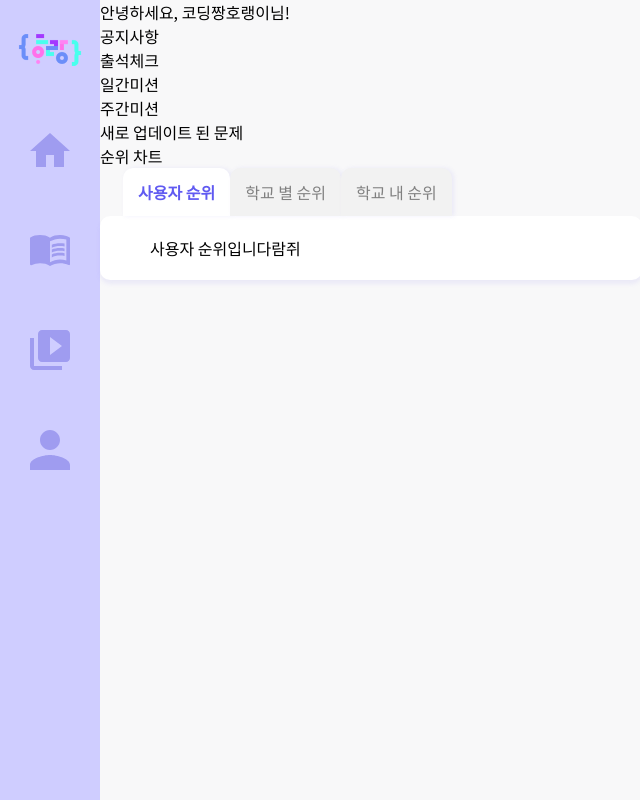
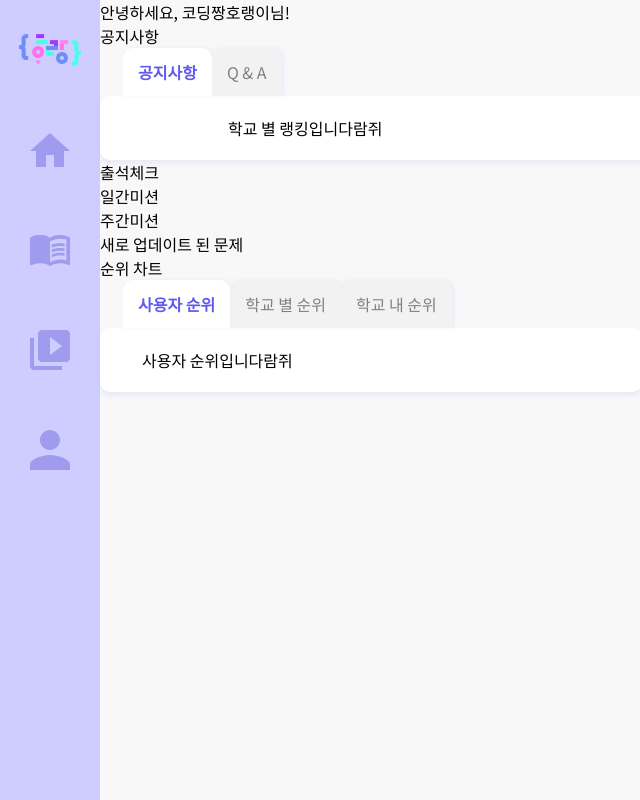
Before and after one commit to horang-edu/FE, a React (Create React App) app: page / in a window 1280 px wide. Shown: the whole page, without its empty margins (0-640 px from the left). Built offline with nearby package versions, Linux system fonts and the light colour scheme.

Commit message:
#18 fix : 탭 메뉴 동시 사용 시 문제 해결

```diff
--- a/src/components/tab/Tab.jsx
+++ b/src/components/tab/Tab.jsx
@@ -1,19 +1,31 @@
 import React, { useState } from "react";
 
-function Tab({ tabData, type }) {
+function Tab({ tabData }) {
   const [currentTab, setCurrentTab] = useState(0);
+  const type = [];
+
   const padding = {
-    userRanking: "px-[3.125rem] py-5",
-    schoolRanking: "px-[6.375rem] py-5",
-    campusRanking: "px-[4.5rem] py-5",
+    userRanking: "px-[2.625rem] py-5",
+    schoolRanking: "px-[8rem] py-5",
+    campusRanking: "px-[2.625rem] py-5",
+    // campusRanking: "px-[4.5rem] py-5",
     notice: "px-[2.375rem] py-8",
     question: "px-[1.875rem] pt-5 pb-[2.375rem]",
   };
+
+  // const padding = [
+  //   "px-[2.625rem] py-5", // userRanking
+  //   "px-[6.375rem] py-5", // schoolRanking
+  //   "px-[2.625rem] py-5", // campusRanking
+  //   "px-[2.375rem] py-8", // notice
+  //   "px-[1.875rem] pt-5 pb-[2.375rem]", // question
+  // ];
 
   return (
     <div>
       <ul className="flex ml-[1.4375rem]">
         {tabData.map((item, index) => {
+          type.push(item.type);
           return (
             <li onClick={() => setCurrentTab(index)} className={index === currentTab ? "tabMenu-active" : "tabMenu"}>
               {item.menu}
@@ -21,7 +33,8 @@ function Tab({ tabData, type }) {
           );
         })}
       </ul>
-      <div className={`${padding[type]} w-full rounded-custom shadow-custom bg-white`}>{tabData[currentTab].content}</div>
+      {console.log(type)}
+      <div className={`${padding[type[currentTab]]} w-full rounded-custom shadow-custom bg-white`}>{tabData[currentTab].content}</div>
     </div>
   );
 }
--- a/src/pages/Home.jsx
+++ b/src/pages/Home.jsx
@@ -6,9 +6,14 @@ import CampusRanking from "../components/ranking/CampusRanking";
 
 function Home() {
   const tabData = [
-    { menu: "사용자 순위", content: <UserRanking /> },
-    { menu: "학교 별 순위", content: <SchoolRanking /> },
-    { menu: "학교 내 순위", content: <CampusRanking /> },
+    { menu: "사용자 순위", content: <UserRanking />, type: "userRanking" },
+    { menu: "학교 별 순위", content: <SchoolRanking />, type: "schoolRanking" },
+    { menu: "학교 내 순위", content: <CampusRanking />, type: "campusRanking" },
+  ];
+
+  const announcement = [
+    { menu: "공지사항", content: <SchoolRanking />, type: "schoolRanking" },
+    { menu: "Q & A", content: <UserRanking />, type: "userRanking" },
   ];
 
   return (
@@ -16,7 +21,10 @@ function Home() {
       <div>
         안녕하세요, <span>코딩짱호랭이</span>님!
       </div>
-      <div>공지사항</div>
+      <div>
+        <div>공지사항</div>
+        <Tab tabData={announcement} />
+      </div>
       <div>
         <div>출석체크</div>
         <div>일간미션</div>
@@ -25,7 +33,7 @@ function Home() {
       <div>새로 업데이트 된 문제</div>
       <div className="w-[542px]">
         <h2>순위 차트</h2>
-        <Tab tabData={tabData} type={"userRanking"} />
+        <Tab tabData={tabData} />
       </div>
     </div>
   );
```
